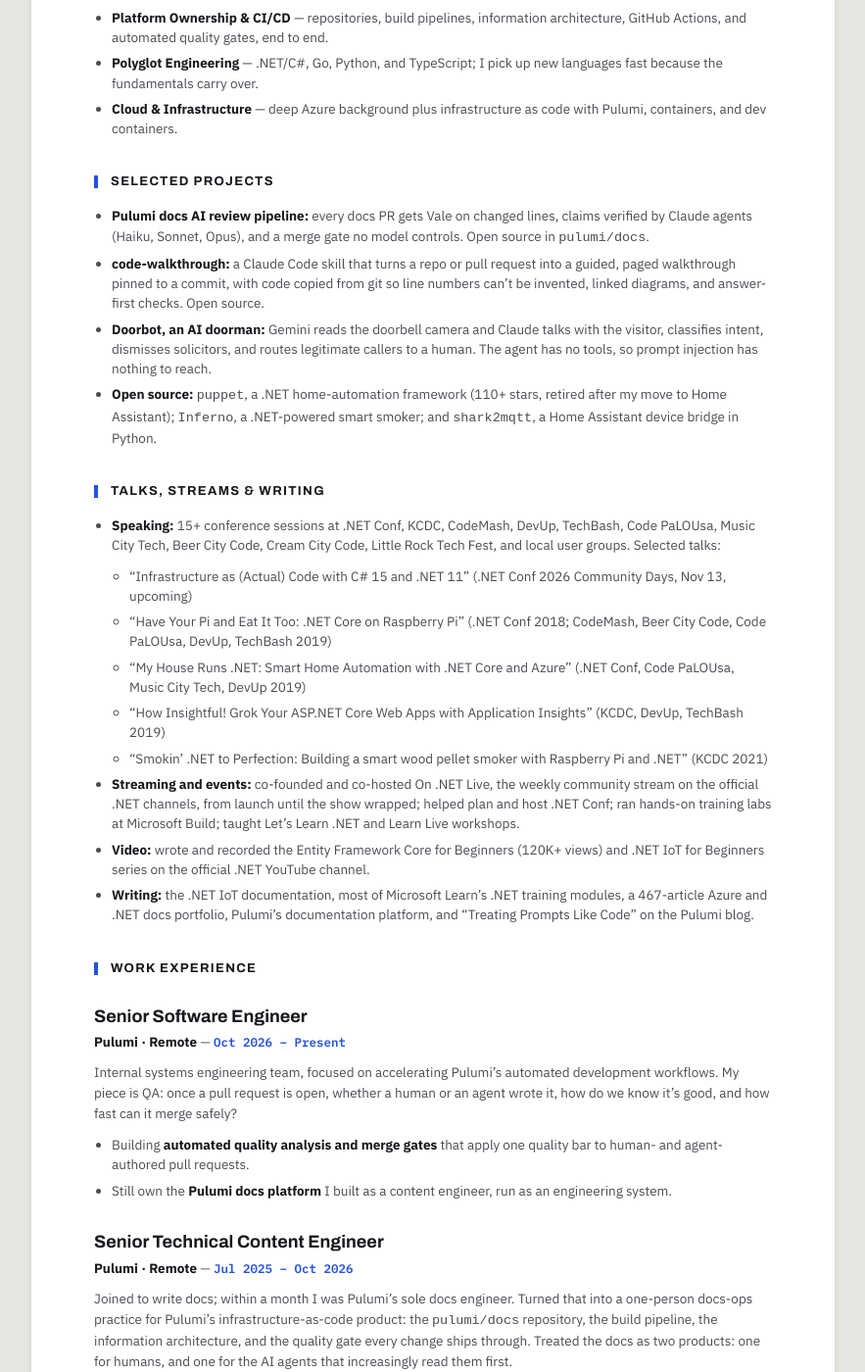
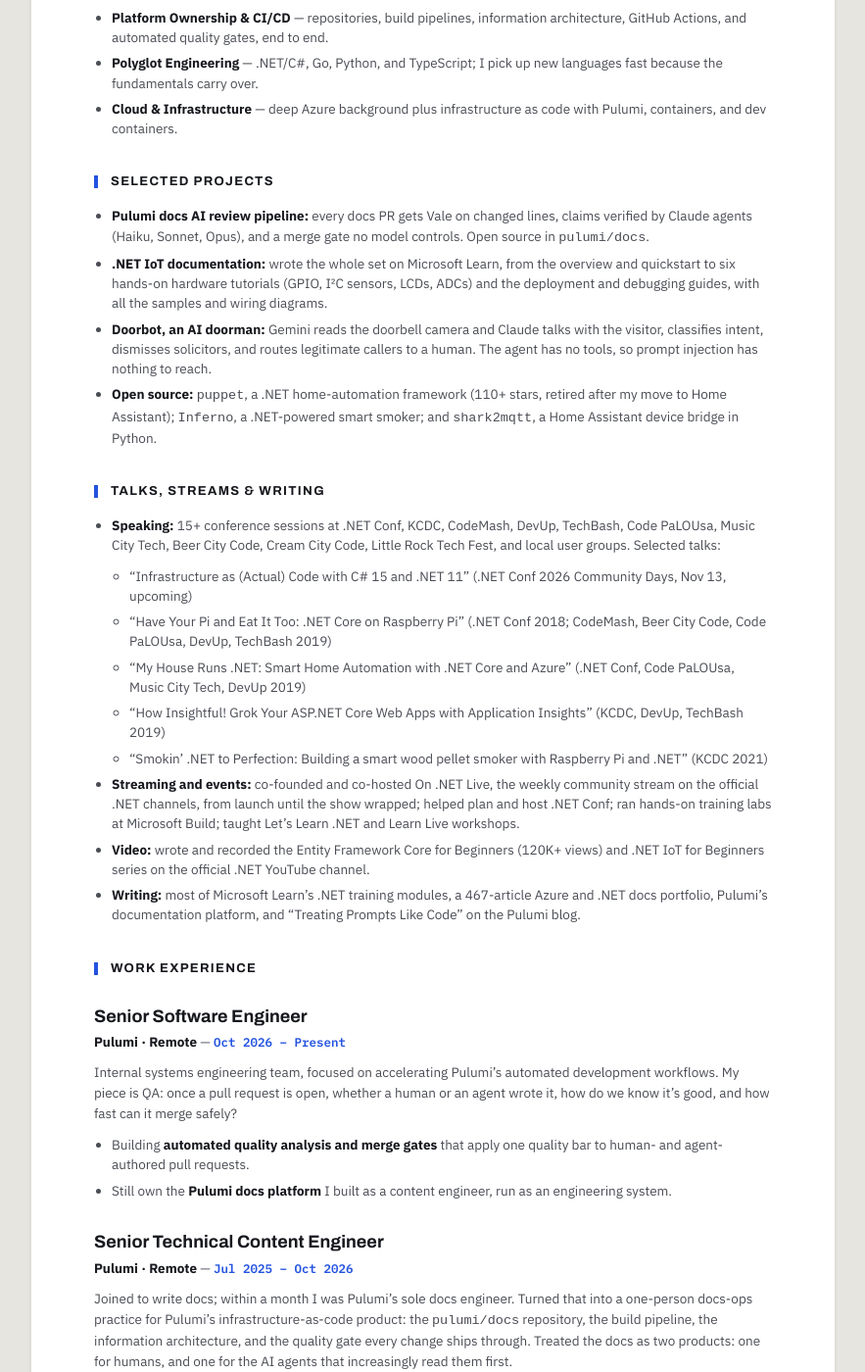
Before and after one commit to CamSoper/camsoper.github.io, a Jekyll site: the page built from resume.md, in a window 1280 px wide and 1400 px high, scrolled down 631 px. Shown: the whole window at 98% size, without its empty margins (198-1081 px from the left). Built offline with Jekyll 4.4.1, drawn with Linux system fonts in a browser that asks for light colours.

Commit message:
Swap code-walkthrough for the .NET IoT docs in Selected Projects (#5)
Drop the IoT docs from the Writing line so the resume doesn't list them
three times.


Claude-Session: https://claude.ai/code/session_01RR4MzrCx2BeXLdCejaawX7

Co-authored-by: Claude <noreply@anthropic.com>

```diff
--- a/resume.md
+++ b/resume.md
@@ -18,7 +18,7 @@ I build AI agent systems and teach developers to build them. I don't stay in one
 ## Selected Projects
 
 - **[Pulumi docs AI review pipeline](https://camsoper.github.io/projects/docs-pipeline/):** every docs PR gets Vale on changed lines, claims verified by Claude agents (Haiku, Sonnet, Opus), and a merge gate no model controls. Open source in `pulumi/docs`.
-- **[code-walkthrough](https://github.com/CamSoper/adhd-ops/tree/main/code-walkthrough):** a Claude Code skill that turns a repo or pull request into a guided, paged walkthrough pinned to a commit, with code copied from git so line numbers can't be invented, linked diagrams, and answer-first checks. Open source.
+- **[.NET IoT documentation](https://learn.microsoft.com/dotnet/iot/):** wrote the whole set on Microsoft Learn, from the overview and quickstart to six hands-on hardware tutorials (GPIO, I²C sensors, LCDs, ADCs) and the deployment and debugging guides, with all the samples and wiring diagrams.
 - **[Doorbot, an AI doorman](https://camsoper.github.io/projects/doorbot/):** Gemini reads the doorbell camera and Claude talks with the visitor, classifies intent, dismisses solicitors, and routes legitimate callers to a human. The agent has no tools, so prompt injection has nothing to reach.
 - **Open source:** [`puppet`](https://github.com/CamSoper/puppet), a .NET home-automation framework (110+ stars, retired after my move to Home Assistant); [`Inferno`](https://github.com/CamSoper/Inferno), a .NET-powered smart smoker; and [`shark2mqtt`](https://github.com/CamSoper/shark2mqtt), a Home Assistant device bridge in Python.
 
```
Also changed, not shown: other parts of resume.md (+1 -1 lines).
